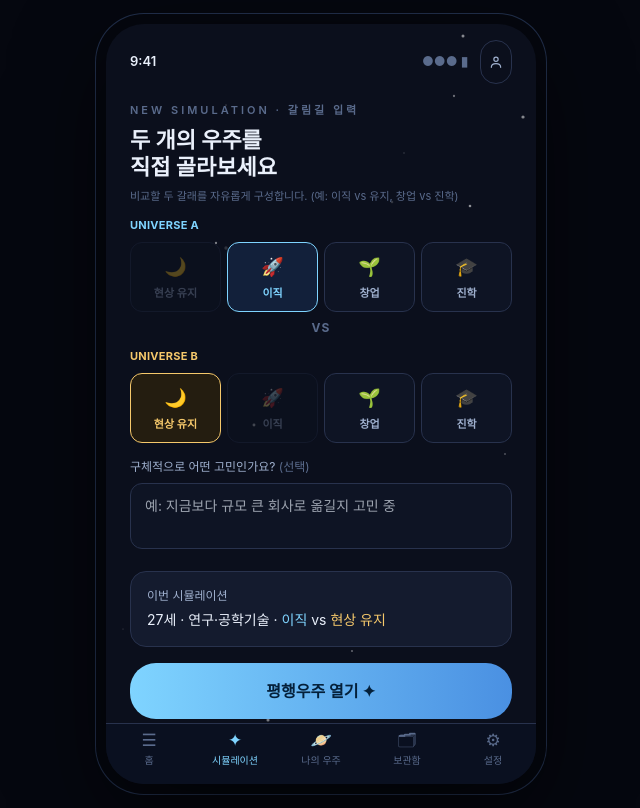
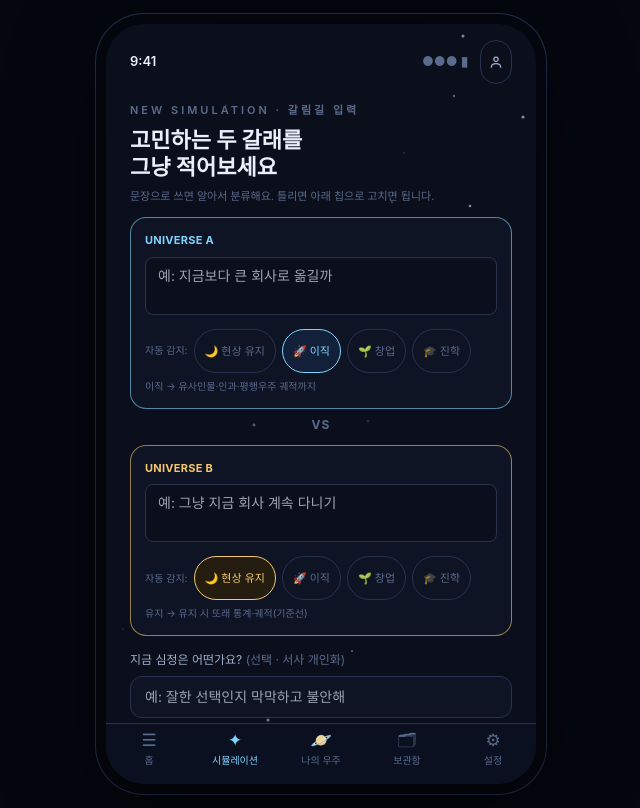
Before and after one commit to suin037/-LIFENOLOGY_boiled_egg, a React (Vite) app in the folder frontend/: page /input in a window 1280 px wide. Shown: the whole page, without its empty margins (319-959 px from the left). Built offline with nearby package versions, Linux system fonts and the light colour scheme.

Commit message:
feat(frontend): 시뮬 입력 하이브리드(자연어->자동분류+감정감지)

```diff
--- a/frontend/src/screens/InputScreen.jsx
+++ b/frontend/src/screens/InputScreen.jsx
@@ -1,51 +1,72 @@
+import { useState } from "react";
 import { useNavigate } from "react-router-dom";
 import { useResult } from "../data/ResultContext.jsx";
-import { SLOT_OPTIONS } from "../data/prediction.js";
+import { SLOT_OPTIONS, classifyChoice, detectEmotions, labelOf } from "../data/prediction.js";
 import { Eyebrow, Card, Button, Caption } from "../components/ui.jsx";
 
 const MAJOR_FIELDS = ["공학", "자연", "사회", "인문", "교육", "예체능", "의약"];
 
+// 선택지별 "이 우주에서 볼 수 있는 것" 힌트 (기대관리)
+const COVERAGE_HINT = {
+  이직: "유사인물·인과·평행우주 궤적까지",
+  창업: "창업 생존율·폐업 타임라인",
+  진학: "계열 취업률·진학률",
+  유지: "유지 시 또래 통계·궤적(기준선)",
+};
+
 export default function InputScreen() {
   const navigate = useNavigate();
-  const { profile, setProfile, choiceA, setChoiceA, choiceB, setChoiceB, detail, setDetail } =
+  const { profile, setProfile, choiceA, setChoiceA, choiceB, setChoiceB, textA, setTextA, textB, setTextB, detail, setDetail } =
     useResult();
+  const [autoA, setAutoA] = useState(true);
+  const [autoB, setAutoB] = useState(true);
 
-  const a = SLOT_OPTIONS.find((o) => o.key === choiceA);
-  const b = SLOT_OPTIONS.find((o) => o.key === choiceB);
+  function onText(side, val) {
+    if (side === "A") {
+      setTextA(val);
+      if (autoA) { const c = classifyChoice(val); if (c) setChoiceA(c); }
+    } else {
+      setTextB(val);
+      if (autoB) { const c = classifyChoice(val); if (c) setChoiceB(c); }
+    }
+  }
+  function override(side, key) {
+    if (side === "A") { setChoiceA(key); setAutoA(false); }
+    else { setChoiceB(key); setAutoB(false); }
+  }
+
+  const emotions = detectEmotions(`${detail} ${textA} ${textB}`);
   const needMajor = choiceA === "진학" || choiceB === "진학";
-
-  // A/B가 겹치지 않게: 한쪽을 바꿀 때 반대쪽과 같으면 자동 회피
-  function pick(setter, other, key) {
-    setter(key);
-  }
+  const same = choiceA === choiceB;
 
   return (
     <div>
       <Eyebrow>NEW SIMULATION · 갈림길 입력</Eyebrow>
       <h1 className="text-[22px] font-bold leading-[1.25]">
-        두 개의 우주를
+        고민하는 두 갈래를
         <br />
-        직접 골라보세요
+        그냥 적어보세요
       </h1>
-      <Caption>비교할 두 갈래를 자유롭게 구성합니다. (예: 이직 vs 유지, 창업 vs 진학)</Caption>
+      <Caption>문장으로 쓰면 알아서 분류해요. 틀리면 아래 칩으로 고치면 됩니다.</Caption>
 
-      <SlotPicker
-        tag="UNIVERSE A"
-        accent="cyan"
-        value={choiceA}
-        disabledKey={choiceB}
-        onPick={(k) => pick(setChoiceA, choiceB, k)}
+      <SlotInput
+        tag="UNIVERSE A" accent="cyan"
+        text={textA} choice={choiceA} auto={autoA}
+        onText={(v) => onText("A", v)} onPick={(k) => override("A", k)}
+        placeholder="예: 지금보다 큰 회사로 옮길까"
       />
       <div className="my-2 text-center text-xs font-bold tracking-widest text-mut">VS</div>
-      <SlotPicker
-        tag="UNIVERSE B"
-        accent="gold"
-        value={choiceB}
-        disabledKey={choiceA}
-        onPick={(k) => pick(setChoiceB, choiceA, k)}
+      <SlotInput
+        tag="UNIVERSE B" accent="gold"
+        text={textB} choice={choiceB} auto={autoB}
+        onText={(v) => onText("B", v)} onPick={(k) => override("B", k)}
+        placeholder="예: 그냥 지금 회사 계속 다니기"
       />
 
-      {/* 진학 있으면 전공계열 */}
+      {same && (
+        <Caption className="text-danger">두 우주가 같아요({labelOf(choiceA)}). 다른 갈래로 비교해보세요.</Caption>
+      )}
+
       {needMajor && (
         <>
           <label className="mb-2 mt-4 block text-xs text-sub">전공 계열 (진학·취업률 매칭)</label>
@@ -54,67 +75,79 @@ export default function InputScreen() {
             onChange={(e) => setProfile((p) => ({ ...p, major: e.target.value }))}
             className="tap w-full rounded-xl border border-line bg-[#0E1424] px-3.5 py-3 text-sm text-ink outline-none focus:border-cyan"
           >
-            {MAJOR_FIELDS.map((m) => (
-              <option key={m}>{m}</option>
-            ))}
+            {MAJOR_FIELDS.map((m) => <option key={m}>{m}</option>)}
           </select>
         </>
       )}
 
-      {/* 보조 자연어 */}
+      {/* 지금 심정 → 감정 감지 → 심리카드 */}
       <label className="mb-2 mt-4 block text-xs text-sub">
-        구체적으로 어떤 고민인가요? <span className="text-mut">(선택)</span>
+        지금 심정은 어떤가요? <span className="text-mut">(선택 · 서사 개인화)</span>
       </label>
-      <textarea
+      <input
         value={detail}
         onChange={(e) => setDetail(e.target.value)}
-        rows={2}
-        placeholder="예: 지금보다 규모 큰 회사로 옮길지 고민 중"
-        className="w-full resize-none rounded-xl border border-line bg-[#0E1424] px-3.5 py-3 text-sm text-ink outline-none focus:border-cyan"
+        placeholder="예: 잘한 선택인지 막막하고 불안해"
+        className="w-full rounded-xl border border-line bg-[#0E1424] px-3.5 py-2.5 text-sm text-ink outline-none focus:border-cyan"
       />
+      {emotions.length > 0 && (
+        <Caption>
+          감지된 감정{" "}
+          {emotions.map((e) => <b key={e.keyword} className="text-cyan">{e.keyword}</b>)
+            .reduce((a, b) => [a, " · ", b])}
+          {" "}→ <b className="text-sub">{emotions[0].card}</b> 카드가 서사에 반영돼요
+        </Caption>
+      )}
 
       <Card className="mt-4">
         <div className="mb-1.5 text-xs text-sub">이번 시뮬레이션</div>
         <div className="text-sm">
           {profile.age}세 · {profile.occupation} ·{" "}
-          <span className="text-cyan">{a?.label}</span> vs <span className="text-gold">{b?.label}</span>
+          <span className="text-cyan">{labelOf(choiceA)}</span> vs <span className="text-gold">{labelOf(choiceB)}</span>
         </div>
       </Card>
 
-      <Button className="mt-4" onClick={() => navigate("/simulate")}>
+      <Button className={`mt-4 ${same ? "opacity-40" : ""}`} onClick={() => !same && navigate("/simulate")}>
         평행우주 열기 ✦
       </Button>
     </div>
   );
 }
 
-function SlotPicker({ tag, accent, value, disabledKey, onPick }) {
+function SlotInput({ tag, accent, text, choice, auto, onText, onPick, placeholder }) {
   const accentText = accent === "cyan" ? "text-cyan" : "text-gold";
-  const onBorder = accent === "cyan" ? "border-cyan bg-[#12203a]" : "border-gold bg-[#241d10]";
+  const border = accent === "cyan" ? "border-cyan/60" : "border-gold/60";
   return (
-    <div className="mt-3">
+    <div className={`mt-3 rounded-2xl border ${border} bg-[#0E1424] p-3.5`}>
       <div className={`text-[11px] font-bold tracking-wide ${accentText}`}>{tag}</div>
-      <div className="mt-2 grid grid-cols-4 gap-1.5">
+      <textarea
+        value={text}
+        onChange={(e) => onText(e.target.value)}
+        rows={2}
+        placeholder={placeholder}
+        className="mt-2 w-full resize-none rounded-lg border border-line bg-bg px-3 py-2 text-sm text-ink outline-none focus:border-cyan"
+      />
+      {/* 감지 결과 + 수정 칩 */}
+      <div className="mt-2 flex flex-wrap items-center gap-1.5">
+        <span className="text-[10px] text-mut">{auto ? "자동 감지:" : "직접 선택:"}</span>
         {SLOT_OPTIONS.map((o) => {
-          const on = o.key === value;
-          const disabled = o.key === disabledKey;
+          const on = o.key === choice;
           return (
             <button
               key={o.key}
-              disabled={disabled}
               onClick={() => onPick(o.key)}
-              className={`tap flex flex-col items-center gap-1 rounded-[12px] border px-1 py-2.5 transition-colors ${
-                on ? onBorder : "border-line bg-[#0E1424]"
-              } ${disabled ? "opacity-30" : ""}`}
+              className={`tap rounded-full border px-2.5 py-1 text-[11px] transition-colors ${
+                on ? `${accentText} ${accent === "cyan" ? "border-cyan bg-[#12203a]" : "border-gold bg-[#241d10]"}` : "border-line text-mut"
+              }`}
             >
-              <span className="text-lg">{o.emoji}</span>
-              <span className={`text-[11px] font-semibold ${on ? accentText : "text-sub"}`}>
-                {o.label}
-              </span>
+              {o.emoji} {o.label}
             </button>
           );
         })}
       </div>
+      <div className="mt-1.5 text-[10px] text-mut">
+        {choice} → {COVERAGE_HINT[choice]}
+      </div>
     </div>
   );
 }
```
